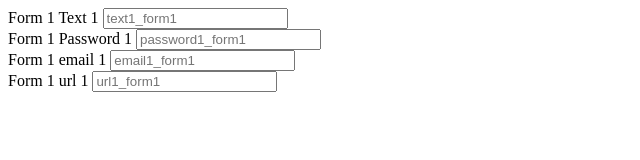
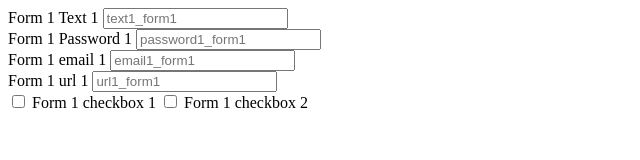
Before and after one commit to adityakahb/sanatio, a website: page demo/index.html in a window 1280 px wide. Shown: the whole page, without its empty margins (0-640 px from the left). Drawn offline with Linux system fonts and the light colour scheme.

Commit message:
Setting up master branch

```diff
--- a/demo/index.html
+++ b/demo/index.html
@@ -50,6 +50,22 @@
           data-sanatio-url-message="Invalid URL"
         >
       </div>
+      <div class="form-group">
+        <label for="checkbox1_form1">
+        <input type="checkbox" name="checkbox1_form1" id="checkbox1_form1"
+          data-sanatio-required="true"
+          data-sanatio-required-type="warn"
+          data-sanatio-required-message="Invalid URL"
+        >
+        Form 1 checkbox 1</label>
+        <label for="checkbox2_form1">
+        <input type="checkbox" name="checkbox2_form1" id="checkbox2_form1"
+          data-sanatio-required="true"
+          data-sanatio-required-type="warn"
+          data-sanatio-required-message="Invalid URL"
+        >
+        Form 1 checkbox 2</label>
+      </div>
     </form>
     <form data-sanatio id="form2" action="/">
     </form>
```
